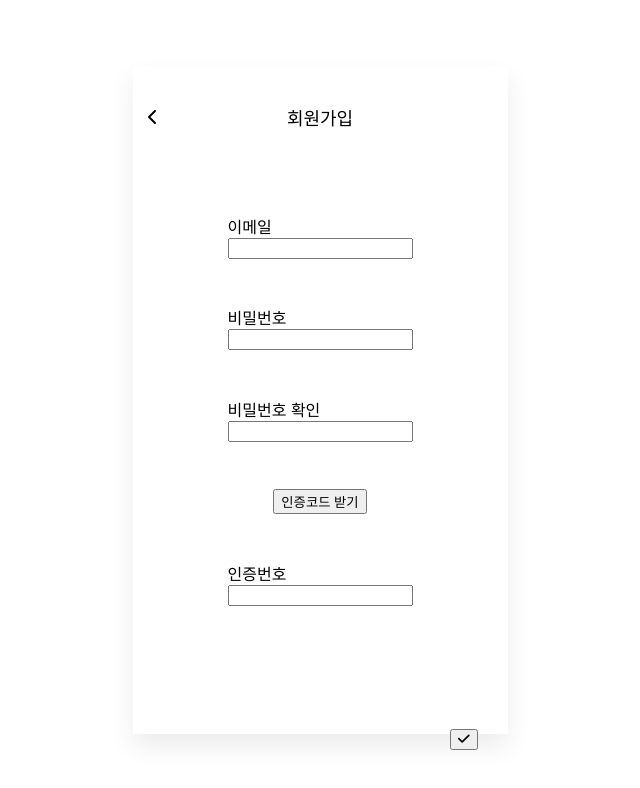
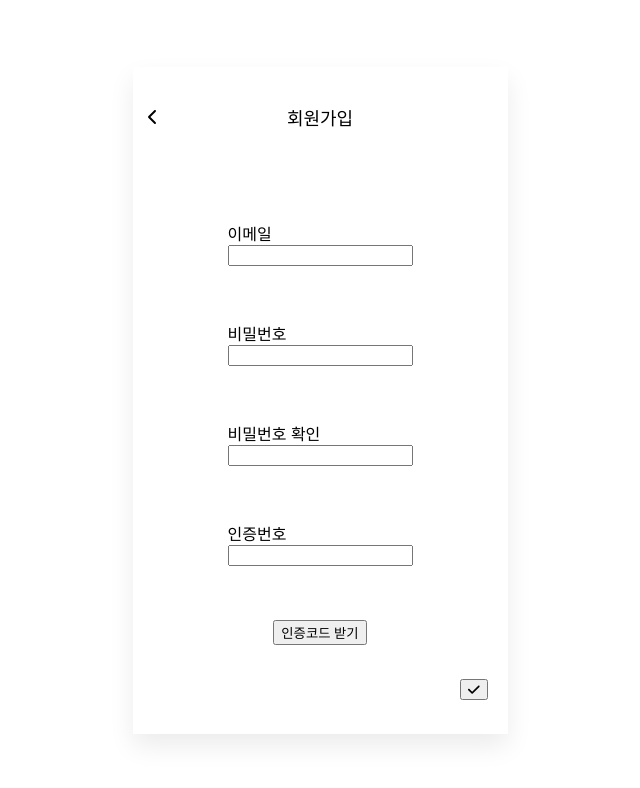
Before and after one commit to Dayeon0820/likelion-campus-hackathon-frontend, a React (Create React App) app: page /signup1 in a window 1280 px wide. Shown: the top 788 px of the page, without its empty margins (320-960 px from the left). Built offline with nearby package versions, Linux system fonts and the light colour scheme.

Commit message:
이메일 인증 요청

```diff
--- a/src/signup/signup.jsx
+++ b/src/signup/signup.jsx
@@ -10,6 +10,47 @@ import "./signup1.css";
 function Signup1() {
   const navigate = useNavigate();
   const goBack = () => navigate("/");
+  const [passW, setpassW] = useState("");
+  const [email, setEmail] = useState("");
+  const [rePassW, setRePassW] = useState("");
+  const [Verif, setVerif] = useState("");
+  const getVerifEmail = async (e) => {
+    e.preventDefault();
+    const baseURL = "http://sangsang2.kr:8080/api/member/send-verification";
+    if (!email) {
+      alert("이메일 주소를 입력해 주십시오"); //알림창 모달창으로 꾸며야함
+      return;
+    } else {
+      const verifDTO = {
+        email: email,
+      };
+      console.log(verifDTO);
+      try {
+        const response = await fetch(baseURL, {
+          method: "POST",
+          headers: {
+            "Content-Type": "application/json",
+          },
+          body: JSON.stringify(verifDTO),
+        });
+        if (!response.ok) {
+          alert("인증번호 전송에 실패했습니다.");
+          return;
+        }
+
+        const data = await response.json();
+        console.log("response received", data);
+        alert("인증번호가 이메일로 전송되었습니다.");
+      } catch (error) {
+        console.error("Error occurred during signup:", error);
+        alert("Error occurred" + error.message);
+      }
+    }
+  };
+  const onSignup = (e) => {
+    e.preventDefault();
+    console.log(passW, email, rePassW, Verif);
+  };
   return (
     <div id="mobile-view">
       <div id="signup_header">
@@ -21,29 +62,50 @@ function Signup1() {
         </div>
         <div className="signup_header-devider"></div>
       </div>
-      <form id="signup-form">
+      <form id="signup-form" onSubmit={onSignup}>
         <div id="signup-inputBox">
           <span className="input_txt">이메일</span>
-          <input className="signup-input" type="email" required />
+          <input
+            className="signup-input"
+            type="email"
+            onChange={(e) => setEmail(e.target.value)}
+            required
+          />
         </div>
         <div id="signup-inputBox">
           <span className="input_txt">비밀번호</span>
-          <input className="signup-input" type="password" required />
+          <input
+            className="signup-input"
+            onChange={(e) => setpassW(e.target.value)}
+            type="password"
+            required
+          />
         </div>
         <div id="signup-inputBox">
           <span className="input_txt">비밀번호 확인</span>
-          <input className="signup-input" type="password" required />
+          <input
+            className="signup-input"
+            type="password"
+            onChange={(e) => setRePassW(e.target.value)}
+            required
+          />
         </div>
-        <button id="verification_btn">인증코드 받기</button>
         <div id="signup-inputBox">
           <span className="input_txt">인증번호</span>
-          <input className="signup-input" type="text" required />
+          <input
+            className="signup-input"
+            type="text"
+            required
+            onChange={(e) => setVerif(e.target.value)}
+          />
         </div>
-        <footer>
-          <button type="submit" className="submitBtn">
-            <FontAwesomeIcon icon={faCheck} />
-          </button>
-        </footer>
+        <button id="verification_btn" onClick={getVerifEmail}>
+          인증코드 받기
+        </button>
+
+        <button type="submit" className="submitBtn">
+          <FontAwesomeIcon icon={faCheck} />
+        </button>
       </form>
     </div>
   );
--- a/src/signup/signup1.css
+++ b/src/signup/signup1.css
@@ -30,6 +30,7 @@
   flex-direction: column;
   align-items: center;
   justify-content: space-evenly;
+  position: relative;
 }
 
 #signup-inputBox {
@@ -45,6 +46,6 @@ footer {
 
 .submitBtn {
   position: absolute;
-  bottom: 50px;
-  margin-right: 30px;
+  bottom: 0px;
+  right: 20px;
 }
```
